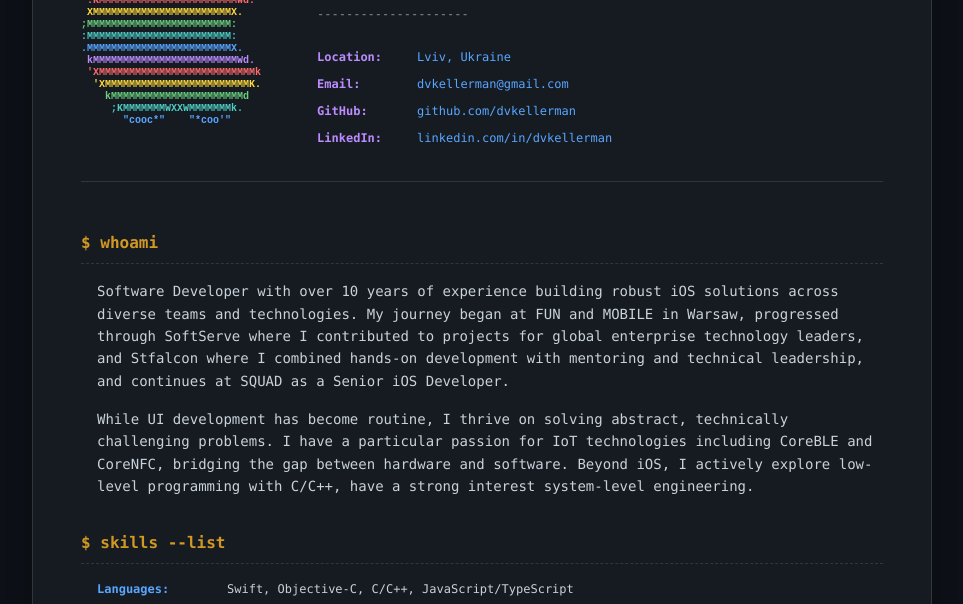
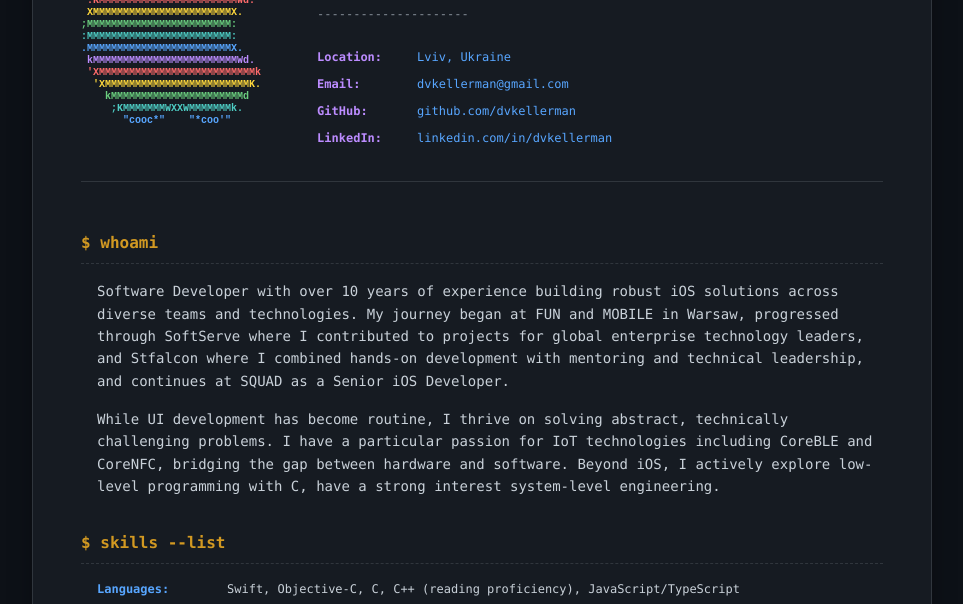
Before and after one commit to dvkellerman/cv, a plain HTML site: page index.html in a window 1280 px wide. Shown: the part 158-762 px from the top of the page, without its empty margins (158-1121 px from the left). Drawn offline with Linux system fonts and the light colour scheme; a web font is replaced by a local one.

Commit message:
fix: lang section

```diff
--- a/index.html
+++ b/index.html
@@ -522,7 +522,7 @@ a:hover {
             <h2 class="section-title">$ whoami</h2>
             <div class="section-content">
                 <p>Software Developer with over 10 years of experience building robust iOS solutions across diverse teams and technologies. My journey began at FUN and MOBILE in Warsaw, progressed through SoftServe where I contributed to projects for global enterprise technology leaders, and Stfalcon where I combined hands-on development with mentoring and technical leadership, and continues at SQUAD as a Senior iOS Developer.</p>
-                <p>While UI development has become routine, I thrive on solving abstract, technically challenging problems. I have a particular passion for IoT technologies including CoreBLE and CoreNFC, bridging the gap between hardware and software. Beyond iOS, I actively explore low-level programming with C/C++, have a strong interest system-level engineering.</p>
+                <p>While UI development has become routine, I thrive on solving abstract, technically challenging problems. I have a particular passion for IoT technologies including CoreBLE and CoreNFC, bridging the gap between hardware and software. Beyond iOS, I actively explore low-level programming with C, have a strong interest system-level engineering.</p>
             </div>
         </div>
 
@@ -531,7 +531,7 @@ a:hover {
             <div class="section-content">
                 <div class="skill-category">
                     <span class="skill-label">Languages:</span>
-                    <span class="skill-value">Swift, Objective-C, C/C++, JavaScript/TypeScript</span>
+                    <span class="skill-value">Swift, Objective-C, C, C++ (reading proficiency), JavaScript/TypeScript</span>
                 </div>
                 <div class="skill-category">
                     <span class="skill-label">Frameworks:</span>
```
